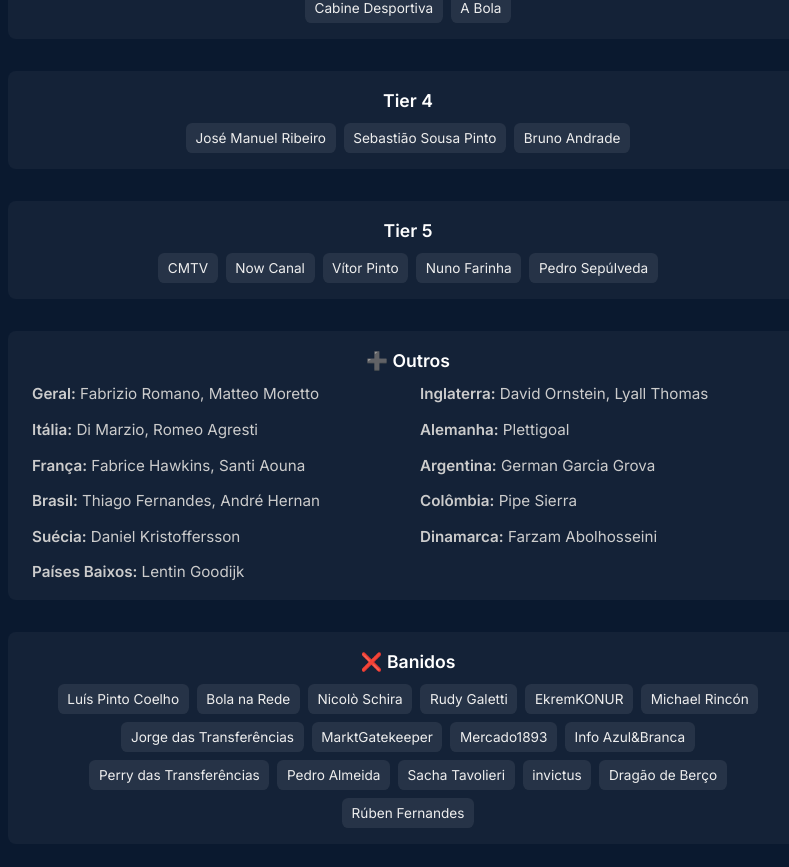
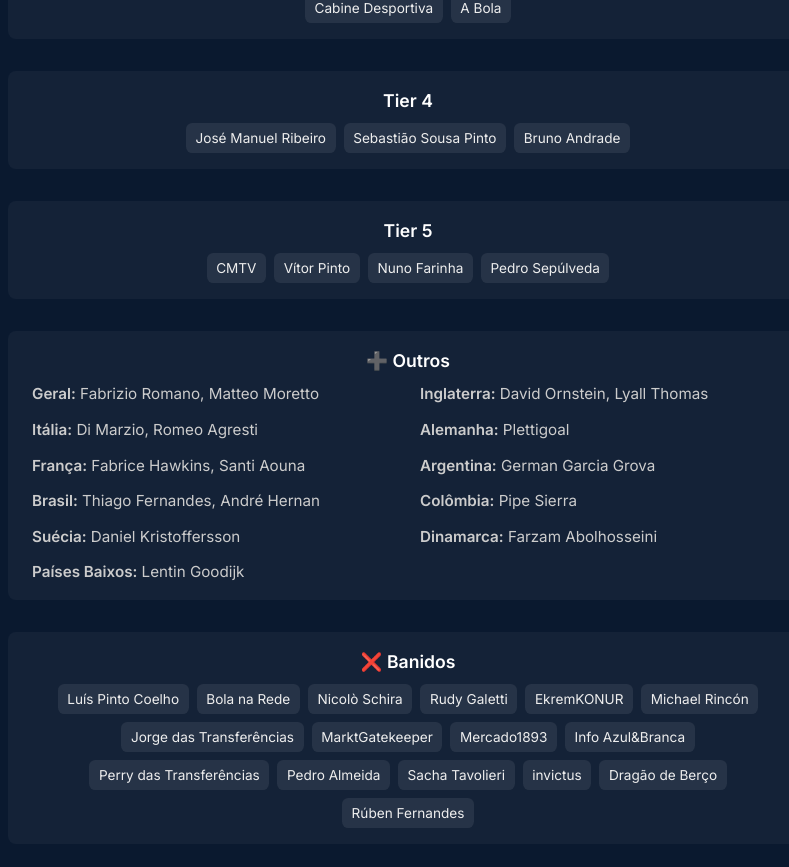
Before and after one commit to Azrial1739/r-fcporto-Transfer-Guide, a Jekyll site: the page built from pages/transfer.md, in a window 1280 px wide and 900 px high, scrolled down 871 px. Shown: the top 867 px of the window, without its empty margins (232-1021 px from the left). Built offline with Jekyll 4.4.1, drawn with Linux system fonts in a browser that asks for light colours.

Commit message:
removidos duplicados

```diff
--- a/pages/transfer.md
+++ b/pages/transfer.md
@@ -130,7 +130,6 @@ menu_title: transfer
   <div class="tier-header">Tier 5</div>
   <div class="tier-content centered">
     <span class="tag">CMTV</span>
-    <span class="tag">Now Canal</span>
     <span class="tag">Vítor Pinto</span>
     <span class="tag">Nuno Farinha</span>
     <span class="tag">Pedro Sepúlveda</span>
```
